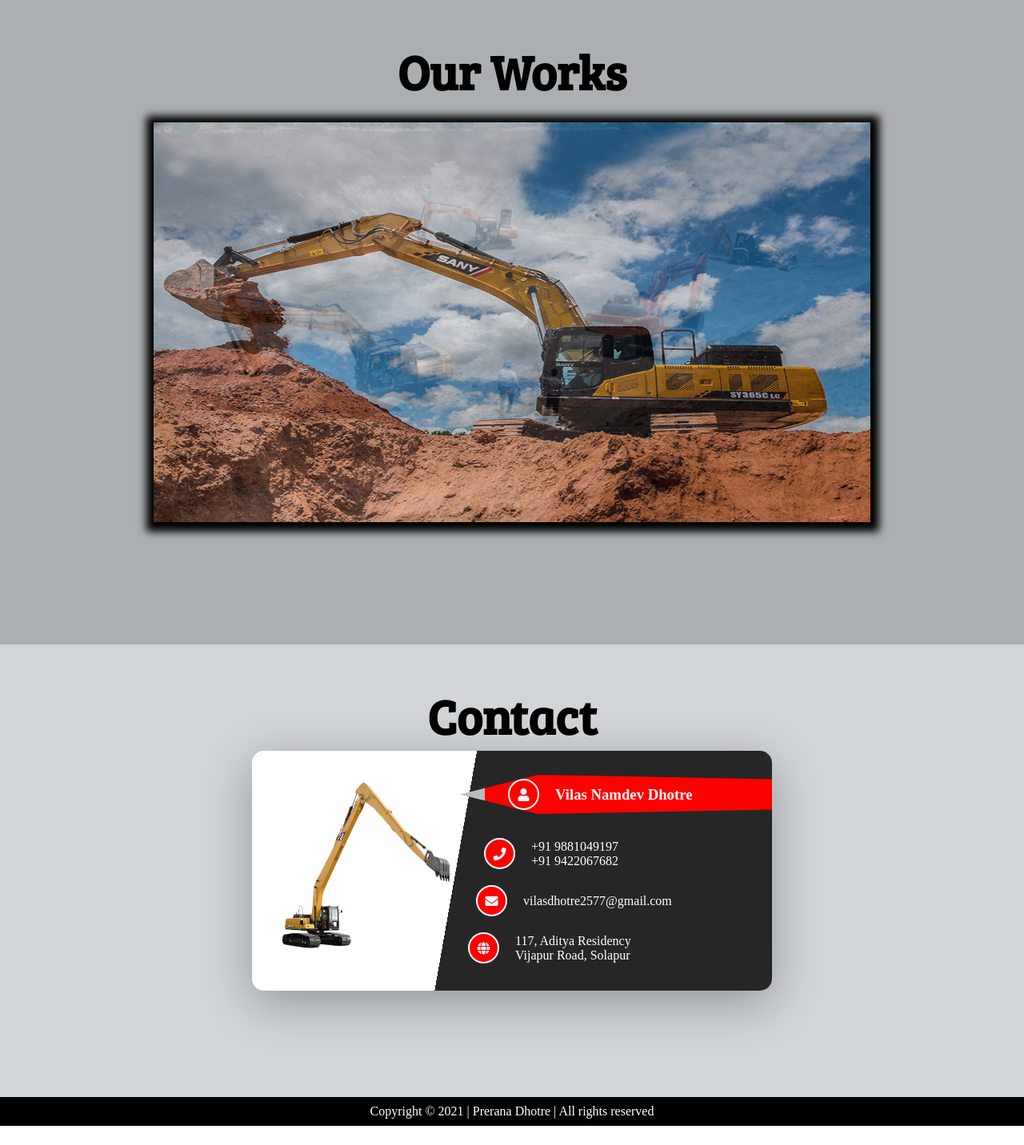
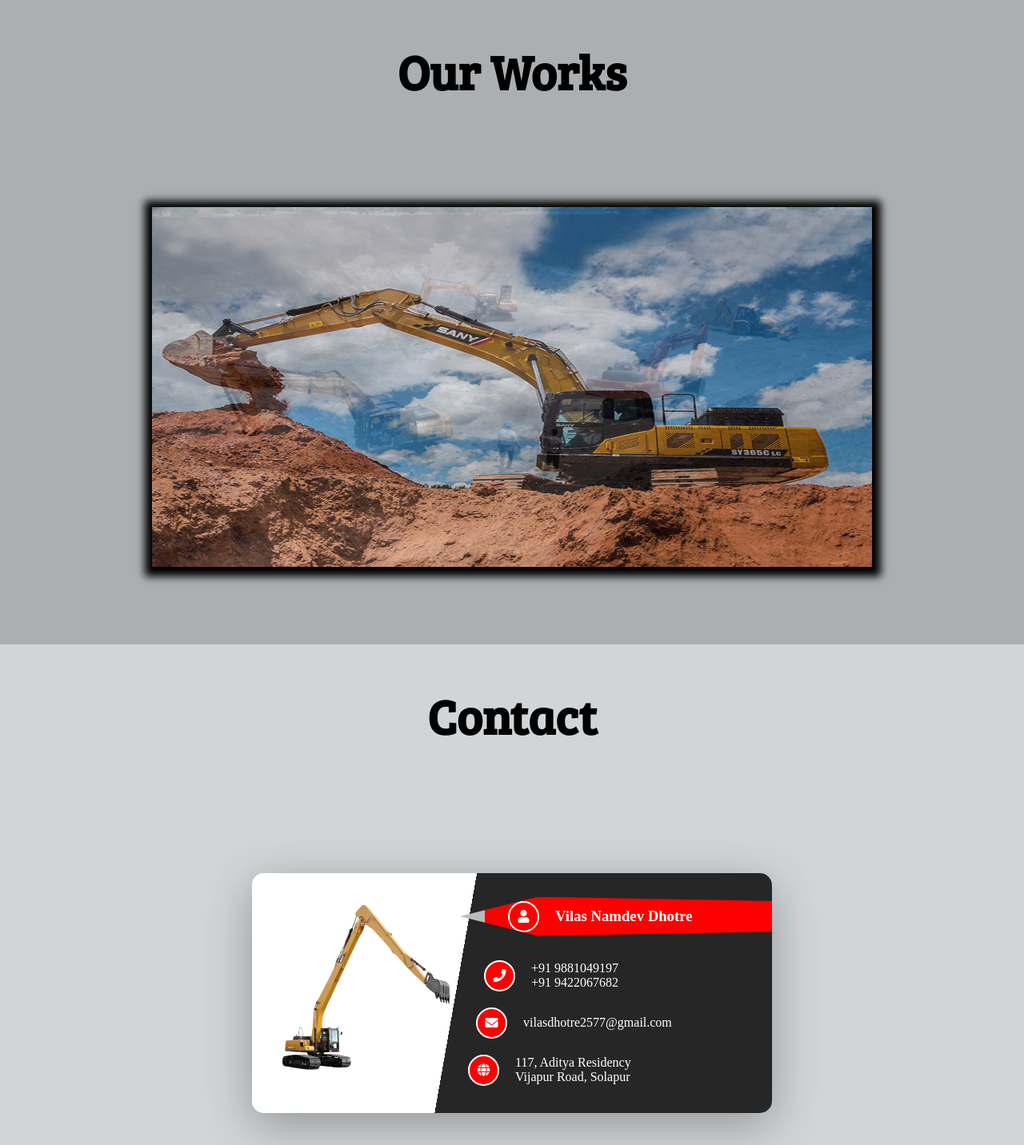
Before and after one commit to GajananEarthMovers/GajananEarthMovers.github.io, a plain HTML site: page index.html in a window 1280 px wide. Shown: the part 1408-2840 px from the top of the page at 80% size. Before the commit the page ends 2816 px from the top, so only its background shows below. Drawn offline with nearby package versions, Linux system fonts and the light colour scheme; a web font is replaced by a local one.

Commit message:
Update style.css

```diff
--- a/css/style.css
+++ b/css/style.css
@@ -143,11 +143,11 @@ html{
 } */
 
 .maindiv{
-    width: 70%;
-    height: 500px;
+    width: 900px;
+    height: 450px;
     position: absolute;
     left: 50%;
-    top: 50%;
+    top: 60%;
     transform: translate(-50% , -50%);
     background-image: url('../img/sand.jpg');
     background-size: 100% 100%;
@@ -182,7 +182,7 @@ html{
     flex-direction: column;
     position: relative;
     padding:3px 150px;
-    height: 70vh;
+    height: 90vh;
 }
 
 #contact::before{
@@ -196,7 +196,7 @@ html{
 }
 .card-wrapper {
     position: absolute;
-    top: 50%;
+    top: 60%;
     left: 50%;
     transform: translate(-50%, -50%);
     perspective: 1000px;
@@ -215,7 +215,7 @@ html{
 }
 
 .card-wrapper:hover .card{
-    transform: rotateX(-360deg);
+    transform: scale(1.2);
 }
 
 .card-front,
@@ -317,6 +317,7 @@ html{
 
  .card-back img{
      width: 100%;
+     height: 120%;
      transform: translateY(-5%);
  }
 /* #contact .form-group{
```
